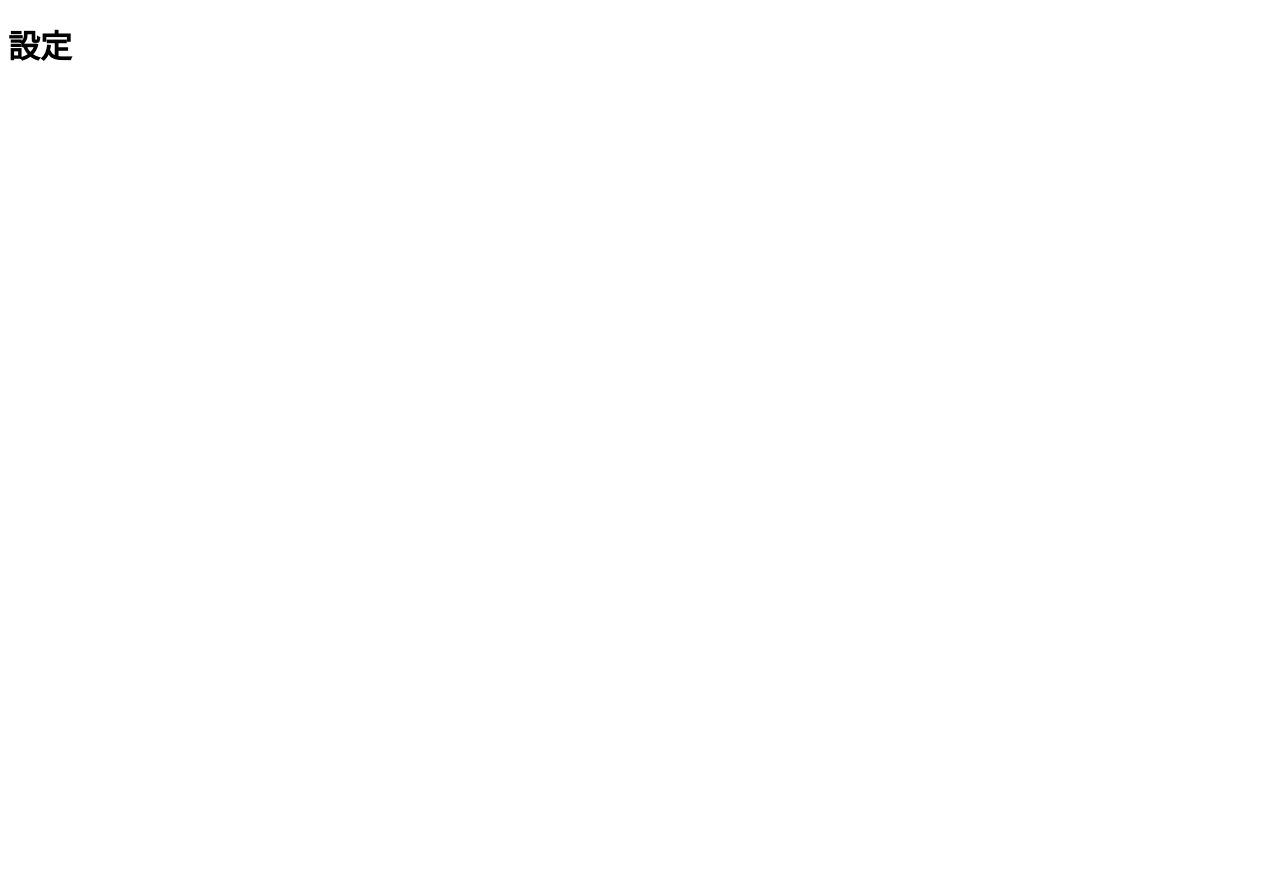
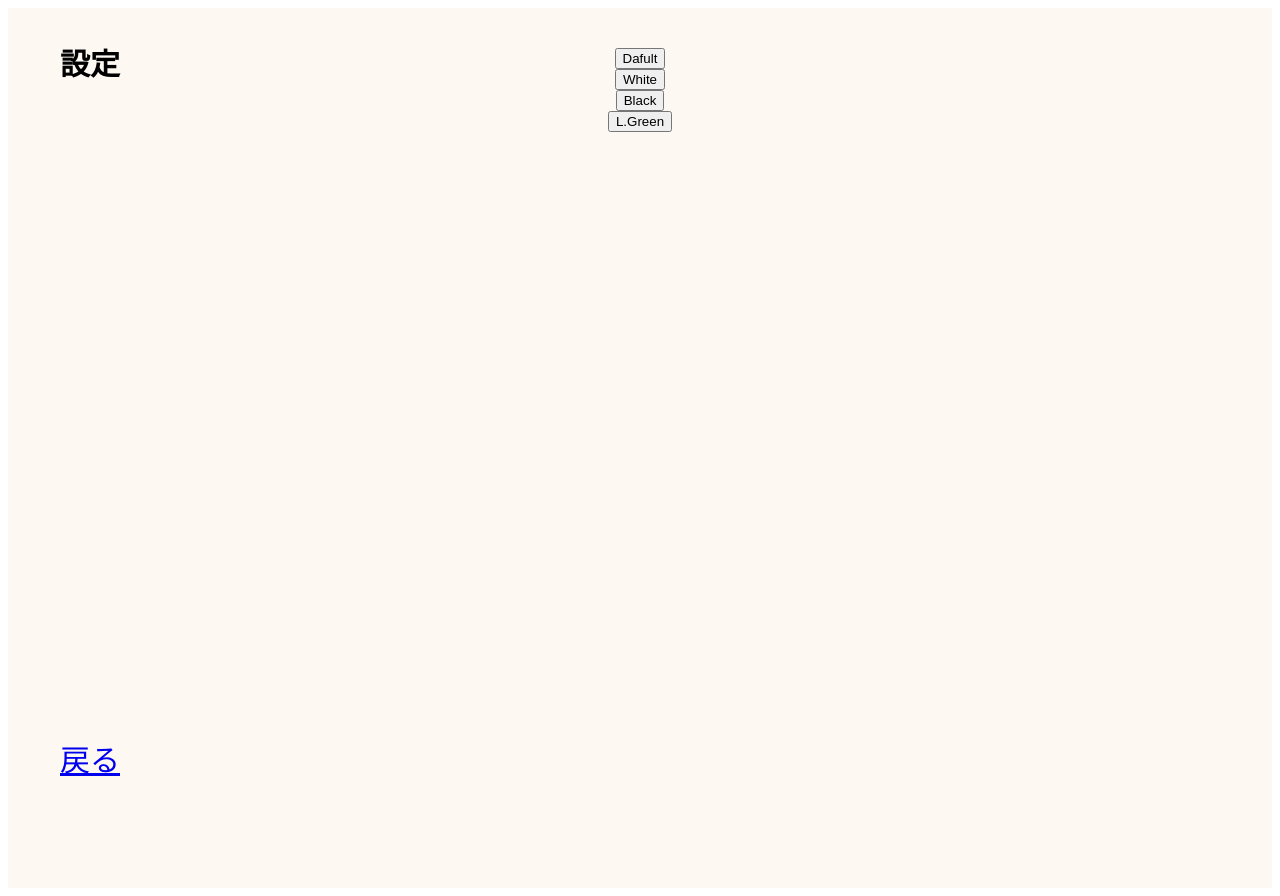
Before and after one commit to PjreNen/novel.app, a React app in the folder novel-editor/: page /settingpages in a window 1280 px wide. Before the commit the page ends 800 px from the top, so only its background shows below. Built offline with nearby package versions, Linux system fonts and the light colour scheme; the HTML template or start-up script is replaced by a standard one.

Commit message:
テーマ変更実装まだbgcolorのみ

```diff
--- a/novel-editor/src/App.css
+++ b/novel-editor/src/App.css
@@ -7,6 +7,77 @@
   font-size: 30px;
   background-color: rgb(253, 248, 242);
 }
+
+.setting-page {
+  display: flex;
+  flex-direction: column;
+  align-items: center;
+  min-height: 100vh;
+  padding: 40px;
+  font-size: 30px;
+  background-color: rgb(253, 248, 242);
+}
+
+.create-page {
+  display: flex;
+  flex-direction: column;
+  align-items: center;
+  min-height: 100vh;
+  padding: 40px;
+  font-size: 30px;
+  background-color: rgb(253, 248, 242);
+}
+
+.book-page {
+  display: flex;
+  flex-direction: column;
+  align-items: center;
+  min-height: 100vh;
+  padding: 40px;
+  font-size: 30px;
+  background-color: rgb(253, 248, 242);
+}
+
+.white-page{
+  display: flex;
+  flex-direction: column;
+  align-items: center;
+  min-height: 100vh;
+  padding: 40px;
+  font-size: 30px;
+  background-color: rgb(255, 255, 255);
+}
+.black-page {
+  display: flex;
+  flex-direction: column;
+  align-items: center;
+  min-height: 100vh;
+  padding: 40px;
+  font-size: 30px;
+  background-color: rgb(0, 0, 0);
+}
+.lightgreen-page {
+  display: flex;
+  flex-direction: column;
+  align-items: center;
+  min-height: 100vh;
+  padding: 40px;
+  font-size: 30px;
+  background-color: rgb(166, 238, 182);
+}
+
+
+
+
+
+
+
+
+
+
+
+
+
 
 .config-area{
     position: fixed;
--- /dev/null
+++ b/novel-editor/src/Chang.css.tsx
@@ -0,0 +1,33 @@
+import { createContext, useState, type ReactNode,useEffect } from 'react';
+
+interface AreaType {
+  areaClass: string | null;
+  setPageoWhite: () => void;
+  setPagetoBlack:()=>void;
+  setPagetoDafult:()=>void;
+  setPagetoLightGreen:()=>void;
+}
+
+export const Areacontext = createContext<AreaType | undefined>(undefined);
+
+export const Areaoder=({children}:{children:ReactNode})=>{
+    const[areaClass,setAreaClass]=useState<string|null>(()=>{
+        return localStorage.getItem('user-area-class');
+    });
+
+   useEffect(() => {
+    if (areaClass !== null) {
+      localStorage.setItem('user-area-class', areaClass);
+    }
+  }, [areaClass]);
+
+    const setPagetoDafult=()=>setAreaClass('main-page');
+    const setPageoWhite=()=>setAreaClass('white-page');
+    const setPagetoBlack=()=>setAreaClass('black-page');
+    const setPagetoLightGreen=()=>setAreaClass('lightgreen-page')
+    return(
+        <Areacontext.Provider value={{areaClass,setPageoWhite,setPagetoBlack,setPagetoDafult,setPagetoLightGreen}}>
+           { children }
+        </Areacontext.Provider>
+    );
+};
--- a/novel-editor/src/pages/bookpages.tsx
+++ b/novel-editor/src/pages/bookpages.tsx
@@ -2,8 +2,16 @@ import { useParams } from 'react-router-dom';
 import type {Novel} from '../sbmain';
 import { useState ,useEffect,useRef} from 'react'
 import {  Link } from 'react-router-dom';
+import { Areaoder,Areacontext } from '../Chang.css';
+import { useContext } from 'react';
+
 const BookPages=({novels,updateNovel}:{novels:Novel[],updateNovel:(id:string,title:string,contents:string)=>void})=>{
-    const {id}=useParams();
+
+    const context=useContext(Areacontext);
+    const currentclass=context?.areaClass||'book-page';
+
+
+   const {id}=useParams();
 
        const FoundId=novels.find((Novel)=>Novel.id===id);
         if(!FoundId)return(<div>データがありません</div>)
@@ -26,12 +34,12 @@ const BookPages=({novels,updateNovel}:{novels:Novel[],updateNovel:(id:string,tit
 
 
         return(
-            <div className='main-page'>
+            <div className={currentclass}>
                <div className='title-area'>{FoundId.title}</div>
 
 
 
-              <div ref={inputref} contentEditable
+              <div className="contents-area"ref={inputref} contentEditable
               onInput={()=>{
                updateNovel(FoundId.id,FoundId.title,inputref.current?.innerText||"")
               }}
--- a/novel-editor/src/pages/createpages.tsx
+++ b/novel-editor/src/pages/createpages.tsx
@@ -1,13 +1,14 @@
 import {  Link } from 'react-router-dom';
 import "../App.css";
 import{useState} from 'react';
-
-
+import { Areaoder,Areacontext } from '../Chang.css';
+import { useContext } from 'react';
 
 
 const CreatePages = ({addNovel}:{addNovel:(id:string,title:string,contents:string)=>void}) => {
 
-
+ const context=useContext(Areacontext);
+    const currentclass=context?.areaClass||'create-page';
 
       const [titlename,settitle]=useState("")
 
@@ -17,7 +18,7 @@ const CreatePages = ({addNovel}:{addNovel:(id:string,title:string,contents:strin
         settitle("")
       };
     return(
-        <div className="main-page">
+        <div className={currentclass}>
            <input
            type="text"
            value={titlename}
--- a/novel-editor/src/pages/mainpages.tsx
+++ b/novel-editor/src/pages/mainpages.tsx
@@ -1,17 +1,20 @@
 import type {Novel} from "../sbmain";
 import "../App.css";
 import {  Link } from 'react-router-dom';
-
-
+import { Areaoder,Areacontext } from '../Chang.css';
+import { useContext } from 'react';
 
 
 
 const MainPages = ({novels,deleteNovel}:{novels:Novel[],deleteNovel:(idtoDelete:string)=>void}) => {
 
+   const context=useContext(Areacontext);
+    const currentclass=context?.areaClass||'main-page';
+
 
 
   return (
-           <div className="main-page">
+           <div className={currentclass}>
 
    <Link to="settingpages" className='config-area'>
     ⚙
--- a/novel-editor/src/pages/settingpages.tsx
+++ b/novel-editor/src/pages/settingpages.tsx
@@ -1,8 +1,41 @@
+import {  Link } from 'react-router-dom';
+import "../App.css";
+import { Areacontext, Areaoder } from '../Chang.css';
+import { useContext } from 'react';
+
 const SettingPages = () => {
+
+
+    const context=useContext(Areacontext);
+    const currentclass=context?.areaClass||'setting-page';
+
+
+
+
     return (
-        <>
-            <h1>設定</h1>
-        </>
+
+        <div className={currentclass}>
+            <h1 className="config-area">設定</h1>
+
+
+            <button onClick={context?.setPagetoDafult}>
+                Dafult
+            </button>
+             <button onClick={context?.setPageoWhite}>
+                White
+            </button>
+             <button onClick={context?.setPagetoBlack}>
+                Black
+            </button>
+             <button onClick={context?.setPagetoLightGreen}>
+                L.Green
+            </button>
+
+
+        <Link to="/" className='Create-area'>
+    戻る
+    </Link>
+</div>
     )
 }
 
--- a/novel-editor/src/sbmain.tsx
+++ b/novel-editor/src/sbmain.tsx
@@ -5,7 +5,7 @@ import CreatePages from "./pages/createpages";
 import SettingPages from "./pages/settingpages";
 import MainPages from "./pages/mainpages";
 import BookPages from "./pages/bookpages";
-
+import { Areaoder } from './Chang.css';
 
 export interface Novel{
   id:string;
@@ -56,7 +56,7 @@ const deleteNovel=(idtoDelete:string)=>{
 return(
 
 
-
+<Areaoder>
 
     <BrowserRouter>
     <Routes>
@@ -69,7 +69,7 @@ return(
 
     </Routes>
     </BrowserRouter>
-
+  </Areaoder>
 );
 
 
```
